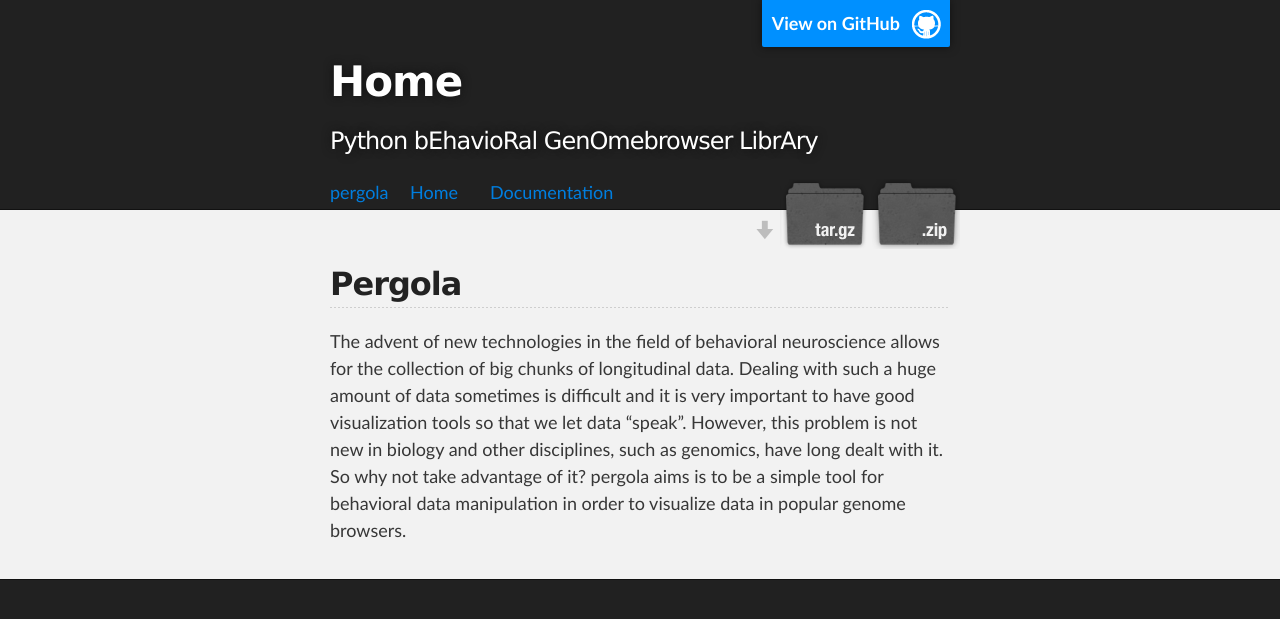
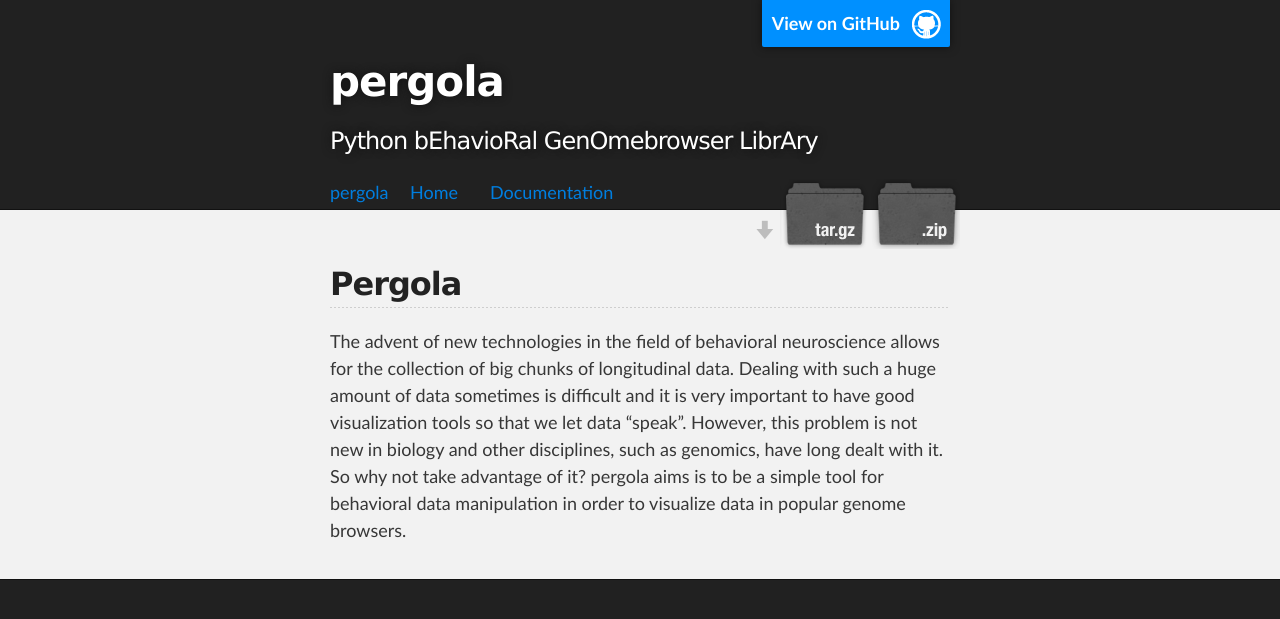
Before and after one commit to JoseEspinosa/pergola-old-web, a Jekyll site: the page built from index.md, in a window 1280 px wide. Shown: the top 619 px of the page. Built offline with Jekyll 4.4.1, drawn with Linux system fonts in a browser that asks for light colours; nearby versions of some CDN libraries; library files that are not in the unit come from our copies.

Commit message:
[pergola][web] header always showing "pergola"

```diff
--- a/_includes/header.html
+++ b/_includes/header.html
@@ -1,8 +1,10 @@
 <div id="header_wrap" class="outer">
         <header class="inner">
-          <a id="forkme_banner" href="repository_url}}">View on GitHub</a>
-
+          <a id="forkme_banner" href="https://github.com/JoseEspinosa/pergola">View on GitHub</a>
+		 <!--
           <h1 id="project_title">{{ page.title }}</h1>
+          -->
+          <h1 id="project_title">pergola</h1>
           <h2 id="project_tagline">Python bEhavioRal GenOmebrowser LibrAry</h2>
 
           <section id="downloads">
```
